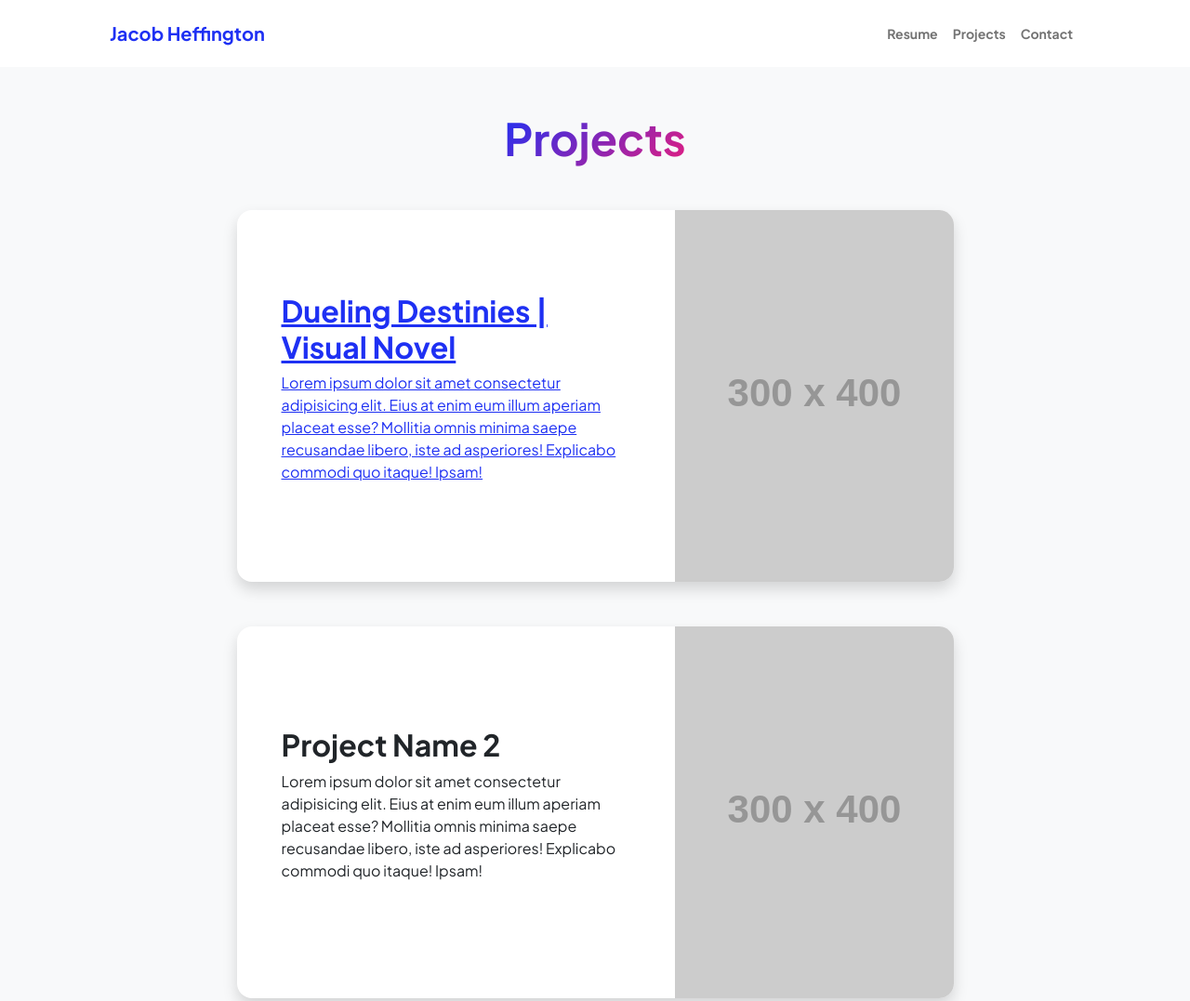
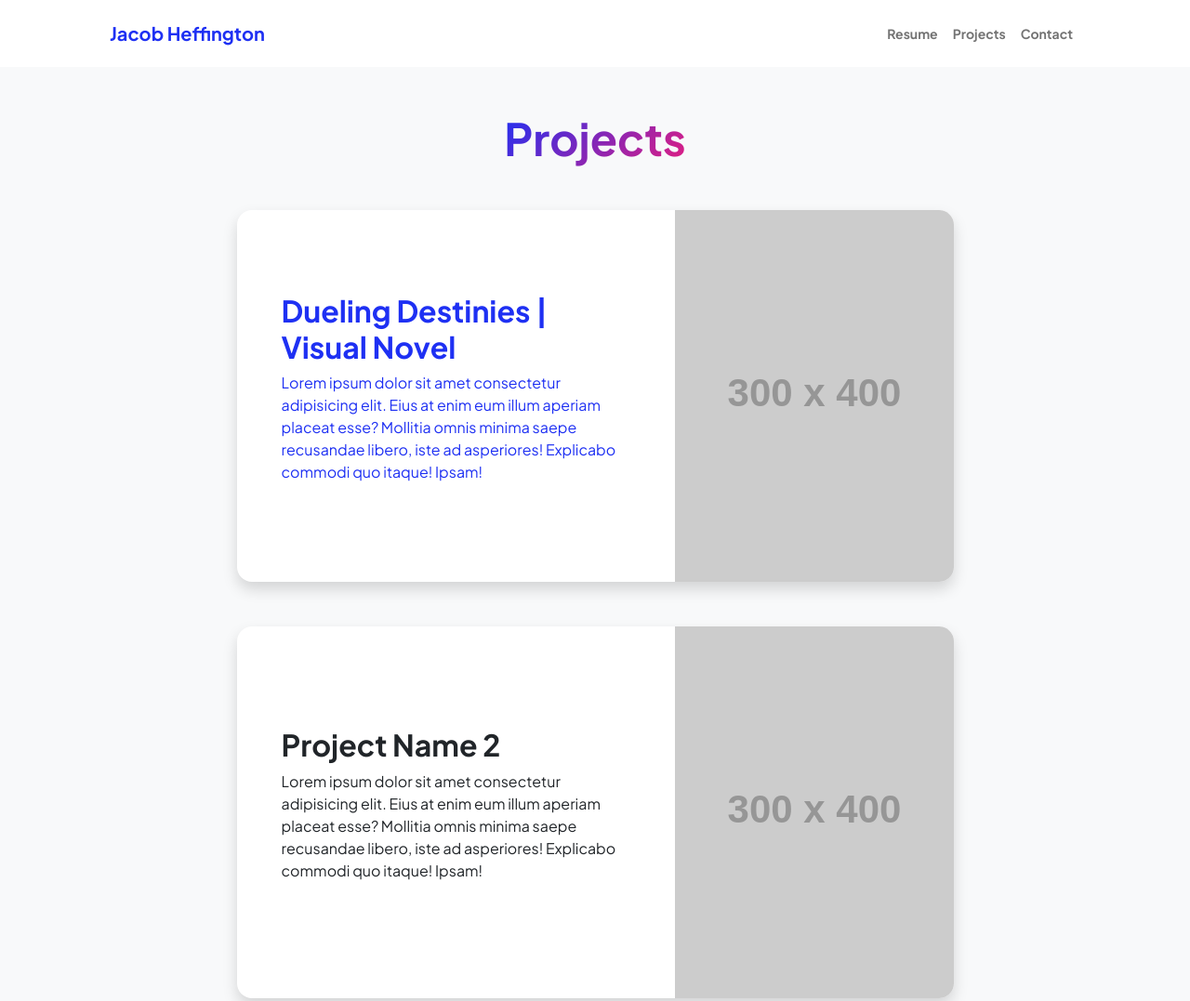
Before and after one commit to Jacob-Heff/Jacob-Heff.github.io, a plain HTML site: page projects.html in a window 1280 px wide. Shown: the top 1077 px of the page at 93% size. Drawn offline with nearby package versions, Linux system fonts and the light colour scheme; placeholder pictures from the web are drawn by us.

Commit message:
Update projects.html

```diff
--- a/projects.html
+++ b/projects.html
@@ -42,7 +42,7 @@
                     <div class="row gx-5 justify-content-center">
                         <div class="col-lg-11 col-xl-9 col-xxl-8">
                             <!-- Project Card 1-->
-                            <a href="dual_destinies.html">
+                            <a href="dual_destinies.html" style="text-decoration: none">
                             <div class="card overflow-hidden shadow rounded-4 border-0 mb-5">
                                 <div class="card-body p-0">
                                     <div class="d-flex align-items-center">
```
